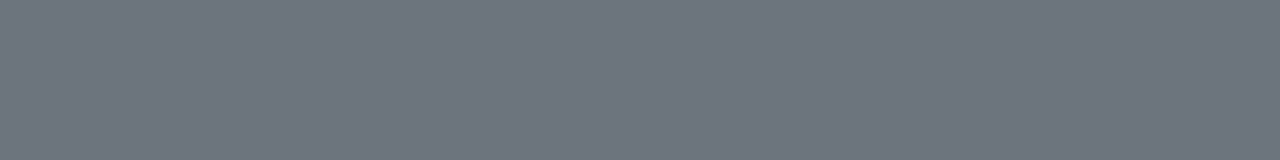
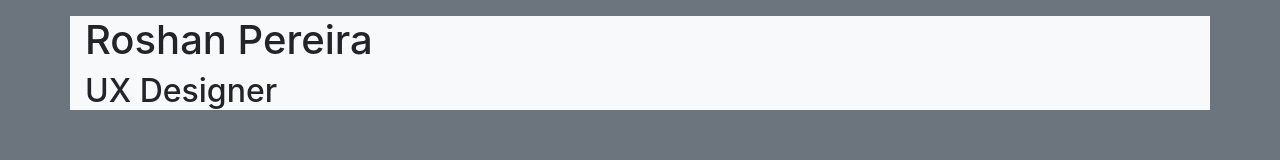
Before and after one commit to Pereira92-89/cars-datsun-webpage, a plain HTML site: page Components.html in a window 1280 px wide. Drawn offline with nearby package versions, Linux system fonts and the light colour scheme.

Commit message:
added title and copy

```diff
--- a/Components.html
+++ b/Components.html
@@ -15,7 +15,8 @@
         </aside>
         <article>
             <header>
-
+                <h1>Roshan Pereira</h1>
+                <h2>UX Designer</h2>
             </header>
 
         </article>
```
